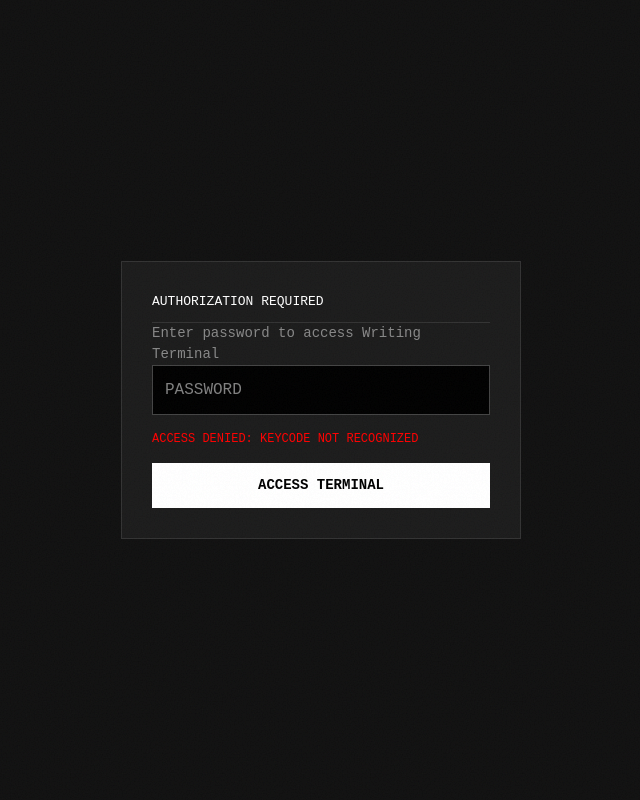
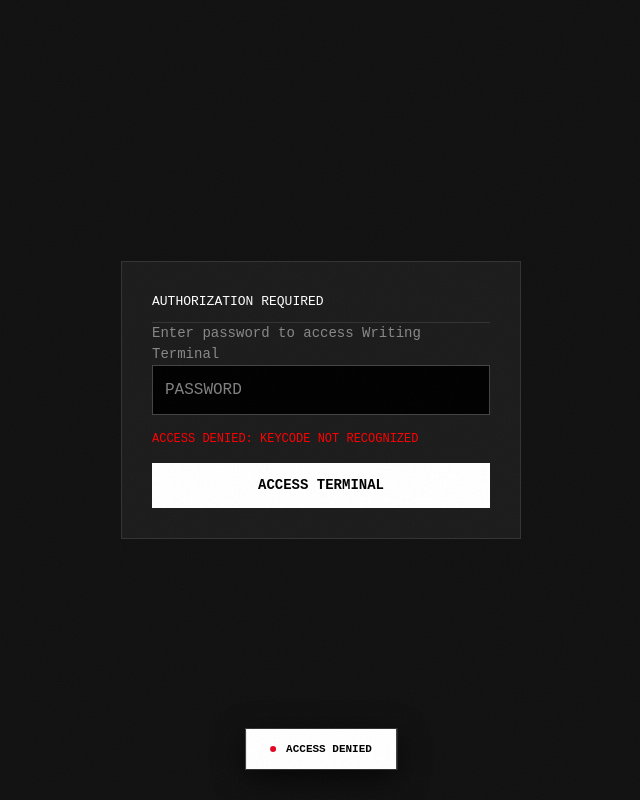
Before and after one commit to AlphaMaximus001/Maaef-Shift-To-React, a Next.js app: page /writingspace in a window 1280 px wide. Both pictures are taken after typing "Sample123" into the empty fields and a click on the button "ACCESS TERMINAL". Shown: the whole page, without its empty margins (319-959 px from the left). Built offline with nearby package versions, Linux system fonts and the light colour scheme.

Commit message:
feat: add authenticated writing terminal for content management and post editing

```diff
--- a/src/app/writingspace/page.tsx
+++ b/src/app/writingspace/page.tsx
@@ -36,6 +36,21 @@ export default function WritingSpace() {
   const [isSaving, setIsSaving] = useState(false);
   const [statusMessage, setStatusMessage] = useState("System Ready");
 
+  const [toaster, setToaster] = useState<{ message: string; visible: boolean }>({ message: "", visible: false });
+
+  const showToast = (message: string) => {
+    setToaster({ message, visible: true });
+  };
+
+  useEffect(() => {
+    if (toaster.visible) {
+      const timer = setTimeout(() => {
+        setToaster((prev) => ({ ...prev, visible: false }));
+      }, 3000);
+      return () => clearTimeout(timer);
+    }
+  }, [toaster.visible]);
+
   // Check authorization on mount
   useEffect(() => {
     if (typeof window !== "undefined") {
@@ -52,9 +67,11 @@ export default function WritingSpace() {
       setIsAuthorized(true);
       sessionStorage.setItem("maaef_authorized", "true");
       setPasswordError("");
+      showToast("Access Granted");
     } else {
       setPasswordError("ACCESS DENIED: KEYCODE NOT RECOGNIZED");
       setPasswordInput("");
+      showToast("Access Denied");
     }
   };
 
@@ -88,6 +105,7 @@ export default function WritingSpace() {
     setCategoryString("");
     setIsArchived(false);
     setStatusMessage("Composing new post.");
+    showToast("Form Cleared");
   };
 
   const loadPostIntoForm = (post: Post) => {
@@ -97,6 +115,7 @@ export default function WritingSpace() {
     setCategoryString(post.categories?.map((c) => c.title).join(", ") || "");
     setIsArchived(post.isArchived || false);
     setStatusMessage(`Loaded post: ${post.title}`);
+    showToast("Post Loaded");
   };
 
   const handleSave = async (e: React.FormEvent) => {
@@ -154,15 +173,18 @@ export default function WritingSpace() {
 
       if (res.ok) {
         setStatusMessage("Post saved successfully.");
+        showToast("Post Saved Successfully");
         handleInitializeNew();
         await fetchPosts();
       } else {
         const errorData = await res.json();
         setStatusMessage(`Save failed: ${errorData.error}`);
+        showToast("Save Failed");
         alert(`Save failed: ${errorData.error}`);
       }
     } catch (err) {
       setStatusMessage("Network error saving post.");
+      showToast("Network Error Saving Post");
     } finally {
       setIsSaving(false);
     }
@@ -181,15 +203,18 @@ export default function WritingSpace() {
 
       if (res.ok) {
         setStatusMessage("Post deleted successfully.");
+        showToast("Post Deleted Successfully");
         if (selectedPost?.slug.current === post.slug.current) {
           handleInitializeNew();
         }
         await fetchPosts();
       } else {
         setStatusMessage("Failed to delete post.");
+        showToast("Delete Failed");
       }
     } catch (err) {
       setStatusMessage("Network error deleting post.");
+      showToast("Network Error Deleting Post");
     }
   };
 
@@ -210,12 +235,15 @@ export default function WritingSpace() {
 
       if (res.ok) {
         setStatusMessage(`Post successfully ${updatedPost.isArchived ? "archived" : "published"}.`);
+        showToast(updatedPost.isArchived ? "Post Archived (Draft)" : "Post Published (Live)");
         await fetchPosts();
       } else {
         setStatusMessage("Failed to update status.");
+        showToast("Status Update Failed");
       }
     } catch (err) {
       setStatusMessage("Network error toggling status.");
+      showToast("Network Error Toggling Status");
     }
   };
 
@@ -275,6 +303,36 @@ export default function WritingSpace() {
             fontFamily: "monospace"
           }}>ACCESS TERMINAL</button>
         </form>
+
+        {toaster.visible && (
+          <div style={{
+            position: "fixed",
+            bottom: "30px",
+            left: "50%",
+            transform: "translateX(-50%)",
+            backgroundColor: "#fff",
+            color: "#000",
+            padding: "12px 24px",
+            fontFamily: "monospace",
+            fontSize: "11px",
+            fontWeight: "bold",
+            border: "1px solid #333",
+            boxShadow: "0 8px 30px rgba(0,0,0,0.7)",
+            zIndex: 9999,
+            display: "flex",
+            alignItems: "center",
+            gap: "10px"
+          }}>
+            <span style={{
+              width: "6px",
+              height: "6px",
+              borderRadius: "50%",
+              backgroundColor: "#e40521",
+              display: "inline-block"
+            }} />
+            <span>{toaster.message.toUpperCase()}</span>
+          </div>
+        )}
       </div>
     );
   }
@@ -544,6 +602,46 @@ export default function WritingSpace() {
         <span>SYSTEM LOG: {statusMessage}</span>
         <span>MAAEF WRITING SPACE V2.0.0</span>
       </div>
+
+      {/* CSS keyframe animations style tag */}
+      <style>{`
+        @keyframes slideInUp {
+          from { transform: translate(-50%, 100px); opacity: 0; }
+          to { transform: translate(-50%, 0); opacity: 1; }
+        }
+      `}</style>
+
+      {/* Minimal Toaster */}
+      {toaster.visible && (
+        <div style={{
+          position: "fixed",
+          bottom: "30px",
+          left: "50%",
+          transform: "translateX(-50%)",
+          backgroundColor: "#fff",
+          color: "#000",
+          padding: "12px 24px",
+          fontFamily: "monospace",
+          fontSize: "11px",
+          fontWeight: "bold",
+          border: "1px solid #333",
+          boxShadow: "0 8px 30px rgba(0,0,0,0.7)",
+          zIndex: 9999,
+          display: "flex",
+          alignItems: "center",
+          gap: "10px",
+          animation: "slideInUp 0.3s cubic-bezier(0.16, 1, 0.3, 1)"
+        }}>
+          <span style={{
+            width: "6px",
+            height: "6px",
+            borderRadius: "50%",
+            backgroundColor: "#e40521",
+            display: "inline-block"
+          }} />
+          <span>{toaster.message.toUpperCase()}</span>
+        </div>
+      )}
     </div>
   );
 }
--- a/src/content/posts/test.md
+++ b/src/content/posts/test.md
@@ -6,6 +6,6 @@ publishedAt: "2026-06-01T07:29:51.724Z"
 mainImage: null
 author: null
 categories: [{"title":"Stratergy","slug":{"current":"stratergy"}}]
-isArchived: false
+isArchived: true
 ---
 Test-1
```
